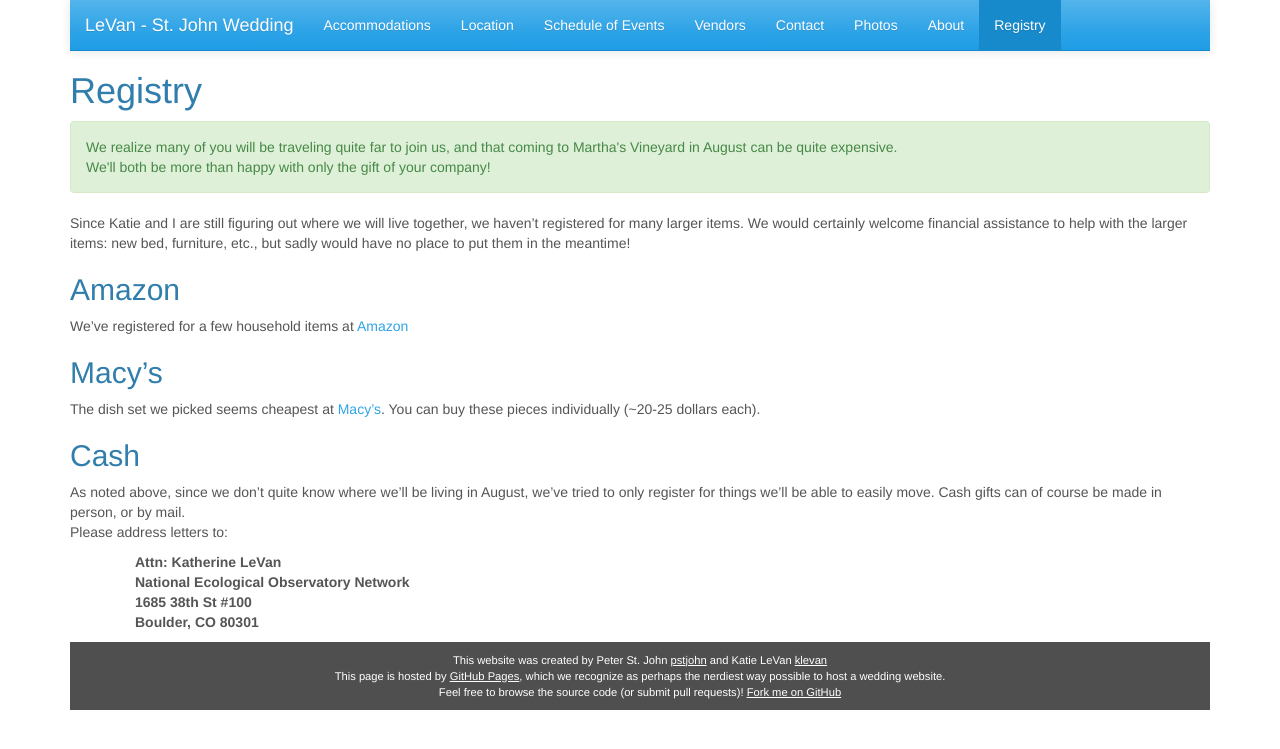
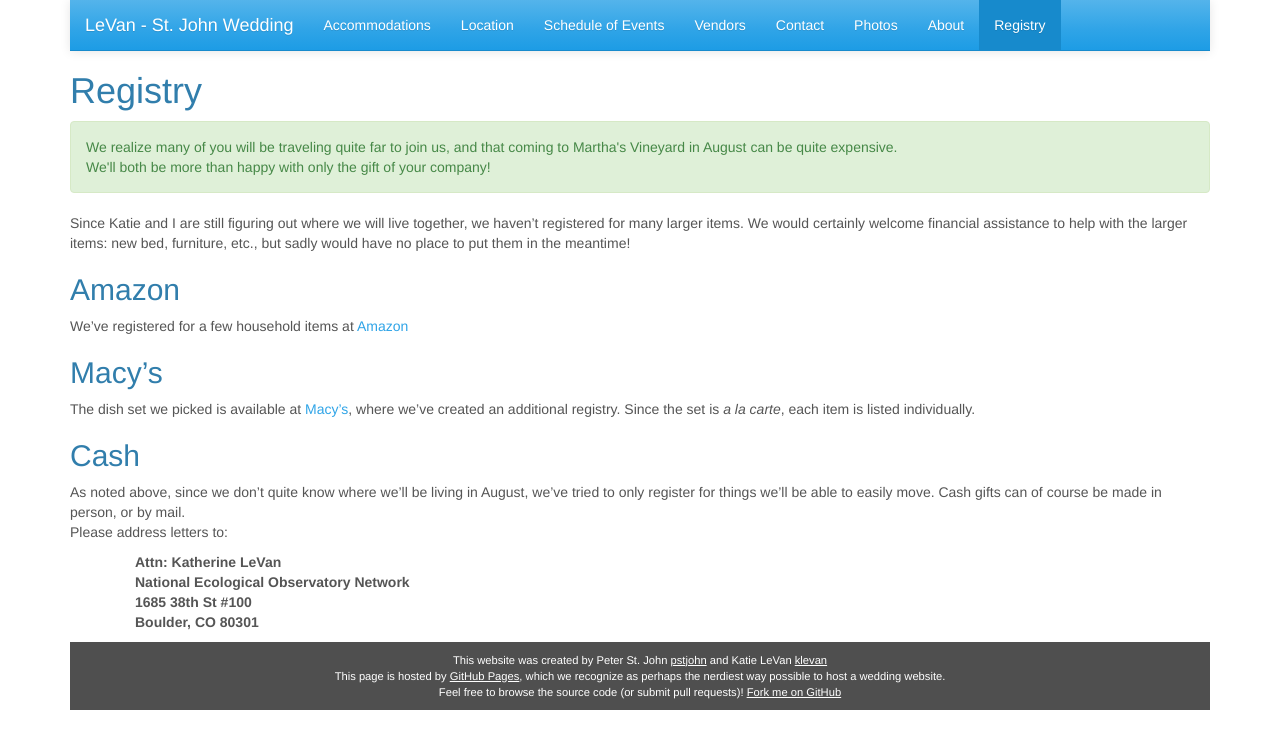
Before and after one commit to pstjohn/levanstjohn-wedding, a Jekyll site: the page built from registry/index.md, in a window 1280 px wide. Shown: the top 749 px of the page. Built offline with Jekyll 4.4.1, drawn with Linux system fonts in a browser that asks for light colours; nearby versions of some CDN libraries; library files that are not in the unit come from our copies.

Commit message:
updating wording for the registry per Josie's recommendation

```diff
--- a/registry/index.md
+++ b/registry/index.md
@@ -24,9 +24,7 @@ We've registered for a few household items at
 
 Macy's
 ------
-The dish set we picked seems cheapest at
-[Macy's](http://www1.macys.com/registry/wedding/guest/?registryId=6366319). You
-can buy these pieces individually (~20-25 dollars each).
+The dish set we picked is available at [Macy's](http://www1.macys.com/registry/wedding/guest/?registryId=6366319), where we've created an additional registry. Since the set is *a la carte*, each item is listed individually.
 
 Cash
 ----
```
